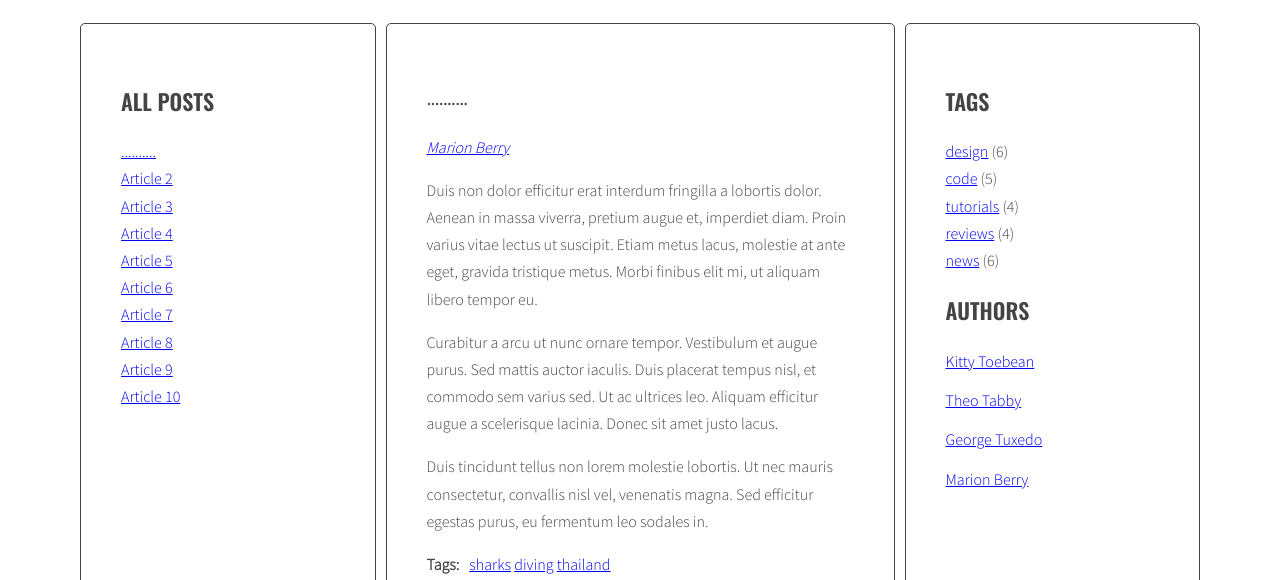
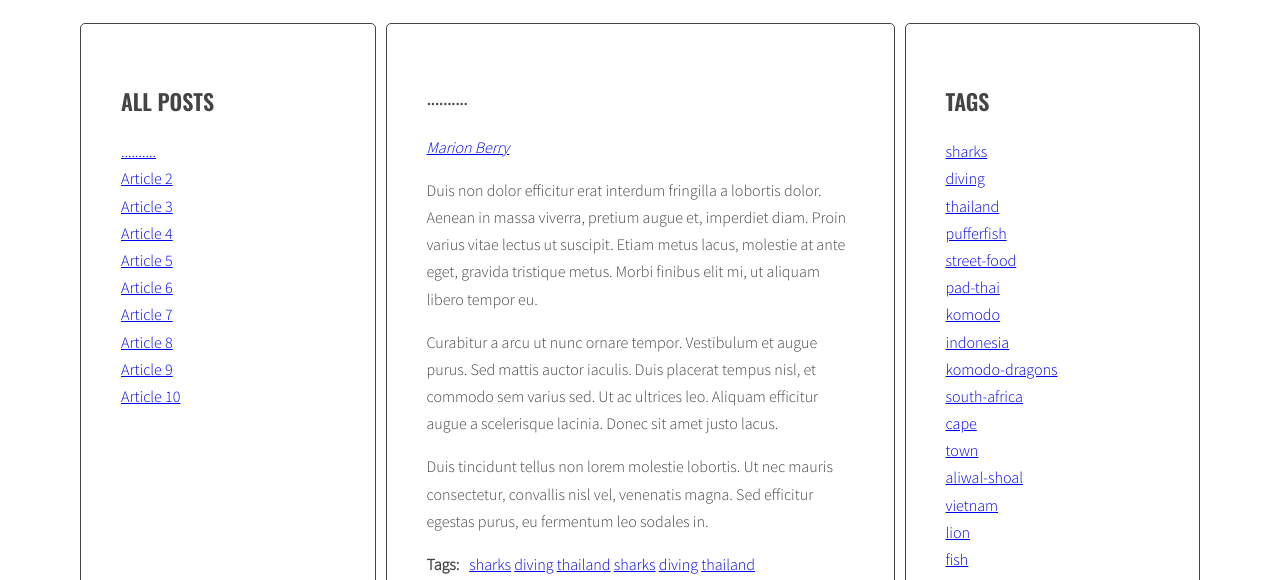
Before and after one commit to BartoszHor/Javascript-Blog-App, a website: page index.html in a window 1280 px wide. Shown: the part 220-800 px from the top of the page. Drawn offline with nearby package versions, Linux system fonts and the light colour scheme.

Commit message:
Add article tags into right sidebar

```diff
--- a/index.html
+++ b/index.html
@@ -51,7 +51,7 @@
 	            </ul>
 	          </div>
 	        </article>
-	        <article class="post" id="article-3" data-tags="street-food thiland pad-thai" data-author="George Berry">
+	        <article class="post" id="article-3" data-tags="street-food thailand pad-thai" data-author="George Berry">
 	          <h3 class="post-title">Article 3</h3>
 	          <p class="post-author"></p>
 	          <div class="post-content">
@@ -182,11 +182,6 @@
 	      <aside class="sidebar">
 	        <h2 class="section-title">Tags</h2>
 	        <ul class="list tags">
-	          <li><a href="#">design</a> <span>(6)</span></li>
-	          <li><a href="#">code</a> <span>(5)</span></li>
-	          <li><a href="#">tutorials</a> <span>(4)</span></li>
-	          <li><a href="#">reviews</a> <span>(4)</span></li>
-	          <li><a href="#">news</a> <span>(6)</span></li>
 	        </ul>
 	        <h2 class="section-title">Authors</h2>
 	        <ul class="list authors">
--- a/js/script.js
+++ b/js/script.js
@@ -40,7 +40,9 @@
     optTitleSelector = '.post-title',
     optTitleListSelector = '.titles',
     optArticleTagsSelector = '.post-tags .list',
-    optPostAuthor = '.post-author';
+    optPostAuthor = '.post-author',
+    optTagsListSelector = '.list .tags';
+
 
   const generateTitleLinks = function(customSelector = ''){
     /* remove contents of titleList */
@@ -123,6 +125,7 @@
 
     /* find all tag links with class active */
     const activeTags = document.querySelectorAll('a.active[href^="#tag-"]');
+    console.log(activeTags);
     /* START LOOP: for each active tag link */
     for (let activeTag of activeTags) {
     /* remove class active */
@@ -145,6 +148,7 @@
   /* find all links to tags */
     const allLinksToTags = document.querySelectorAll('a[href^="#tag-"]');
     /* START LOOP: for each link */
+    console.log(allLinksToTags);
     for (let linkToTag of allLinksToTags) {
     /* add tagClickHandler as event listener for that link */
       linkToTag.addEventListener('click', tagClickHandler);
@@ -213,6 +217,7 @@
   /* find all links to tags */
     const allLinksToAuthors = document.querySelectorAll('a[href^="#author"]');
     /* START LOOP: for each link */
+    console.log(allLinksToAuthors);
     for (let linkToAuthor of allLinksToAuthors) {
     /* add tagClickHandler as event listener for that link */
       linkToAuthor.addEventListener('click', authorClickHandler);
@@ -222,4 +227,41 @@
   };
 
   addClickListenersToAuthors();
+
+  function generateTags2(){
+  /* [NEW] create a new variable allTags with an empty array */
+  let allTags = [];
+
+  /* find all articles */
+  const articles = document.querySelectorAll(optArticleSelector);
+  /* START LOOP: for every article: */
+    for (let article of articles) {
+      /* find tags wrapper */
+      const tagsWrapper = article.querySelector(optArticleTagsSelector)
+      /* make html variable with empty string */
+      let html = ''
+      /* get tags from data-tags attribute */
+      const articleTags = article.getAttribute('data-tags')
+      /* split tags into array */
+      const tagsArray = articleTags.split(' ')
+      /* START LOOP: for each tag */
+      for (let tag of tagsArray) {
+        /* generate HTML of the link */
+        const linkHTML = '<li><a href="#tag-' + tag +'">' + tag + '</a></li> '
+        /* add generated code to html variable */
+        html = html + linkHTML
+        /* check if this link is NOT already in allTags */
+        if (allTags.indexOf(linkHTML) == -1) {
+          /* [NEW] add generated code to allTags array */
+          allTags.push(linkHTML)
+        } /* END LOOP: for each tag */
+      } /* insert HTML of all the links into the tags wrapper */
+      tagsWrapper.insertAdjacentHTML('beforeend', html);
+    } /* END LOOP: for every article: */
+  /* [NEW] find list of tags in right column */
+  const tagList = document.querySelector('.tags');
+  /* [NEW] add html from allTags to tagList */
+  tagList.innerHTML = allTags.join(' ');
 }
+generateTags2();
+}
```
